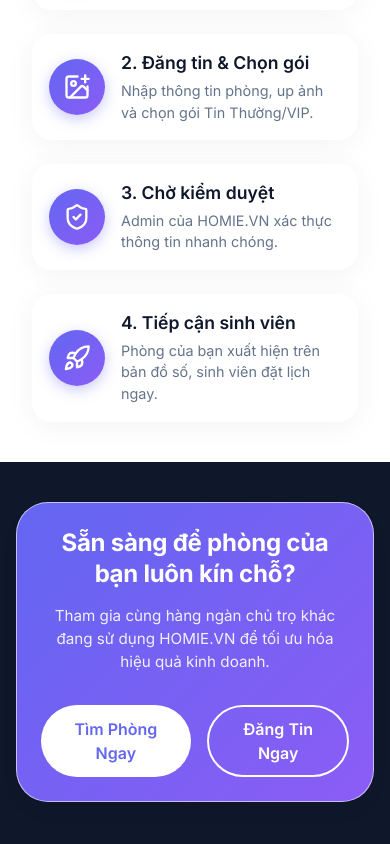
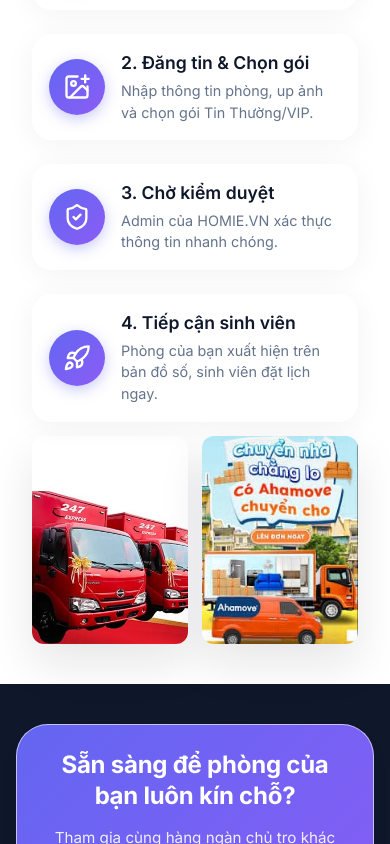
Before and after one commit to VitStudio/phongtro, a React (Vite) app: page / in a window 390 px wide. Shown: the part 7728-8572 px from the top of the page. Built offline with nearby package versions, Linux system fonts and the light colour scheme.

Commit message:
ads version

```diff
--- a/src/components/landing/ProcessSection.jsx
+++ b/src/components/landing/ProcessSection.jsx
@@ -1,5 +1,7 @@
 import React from 'react';
 import { UserPlus, ImagePlus, ShieldCheck, Rocket } from 'lucide-react';
+import ads1 from '../../assets/ads/ads1.jpg';
+import ads2 from '../../assets/ads/ads2.jpg';
 
 const STEPS = [
   { icon: <UserPlus size={28}/>, title: "1. Đăng ký tài khoản", desc: "Tạo tài khoản Chủ trọ/Môi giới trong 1 phút." },
@@ -15,7 +17,12 @@
         <h2 className="section-title">Quy Trình Đơn Giản</h2>
         <p className="section-subtitle">Chỉ với 4 bước, phòng của bạn sẽ tiếp cận ngay hàng vạn sinh viên đang có nhu cầu thực sự.</p>
 
-        <div style={{ display: 'flex', flexDirection: 'column', gap: '24px', maxWidth: '700px', margin: '0 auto', position: 'relative' }}>
+        <div className="process-ad-layout">
+          <aside className="process-ad process-ad--left" aria-label="Quảng cáo dịch vụ chuyển trọ 247 Express">
+            <img src={ads1} alt="247 Express - Dịch vụ chuyển trọ" loading="lazy" />
+          </aside>
+
+          <div className="process-steps">
             {/* Vertical connecting line */}
             <div className="desktop-only" style={{ position: 'absolute', left: 'clamp(30px, 5vw, 40px)', top: 0, bottom: 0, width: 2, background: 'linear-gradient(to bottom, var(--primary), var(--accent), transparent)', opacity: 0.3 }}></div>
             {STEPS.map((step, index) => (
@@ -30,6 +37,11 @@
               </div>
             ))}
           </div>
+
+          <aside className="process-ad process-ad--right" aria-label="Quảng cáo dịch vụ chuyển nhà Ahamove">
+            <img src={ads2} alt="Ahamove - Dịch vụ chuyển nhà" loading="lazy" />
+          </aside>
+        </div>
       </div>
     </section>
   );
--- a/src/index.css
+++ b/src/index.css
@@ -637,6 +637,87 @@
   padding: 32px;
 }
 
+.process-ad-layout {
+  display: grid;
+  grid-template-columns: minmax(180px, 240px) minmax(520px, 700px) minmax(180px, 240px);
+  align-items: center;
+  justify-content: center;
+  gap: clamp(20px, 4vw, 40px);
+  width: 100%;
+}
+
+.process-steps {
+  display: flex;
+  flex-direction: column;
+  gap: 24px;
+  width: 100%;
+  max-width: 700px;
+  margin: 0 auto;
+  position: relative;
+}
+
+.process-ad {
+  align-self: center;
+  width: 100%;
+}
+
+.process-ad img {
+  display: block;
+  width: 100%;
+  aspect-ratio: 3 / 4;
+  height: auto;
+  object-fit: cover;
+  object-position: center;
+  border-radius: 14px;
+  background: #fff;
+  box-shadow: 0 20px 45px rgba(15, 23, 42, 0.1);
+}
+
+.process-ad--left img {
+  object-position: left center;
+}
+
+@media (max-width: 1180px) {
+  .process-ad-layout {
+    grid-template-columns: minmax(0, 1fr) minmax(0, 1fr);
+    max-width: 760px;
+    margin: 0 auto;
+  }
+
+  .process-steps {
+    grid-column: 1 / -1;
+    order: 1;
+  }
+
+  .process-ad--left {
+    order: 2;
+  }
+
+  .process-ad--right {
+    order: 3;
+  }
+
+  .process-ad img {
+    aspect-ratio: 3 / 4;
+  }
+}
+
+@media (max-width: 640px) {
+  .process-ad-layout {
+    grid-template-columns: minmax(0, 1fr) minmax(0, 1fr);
+    gap: 14px;
+  }
+
+  .process-steps {
+    grid-column: 1 / -1;
+  }
+
+  .process-ad img {
+    aspect-ratio: 3 / 4;
+    border-radius: 12px;
+  }
+}
+
 .nav-container-row {
   display: flex;
   align-items: center;
```
Also changed, not shown: src/assets/ads/ads1.jpg (added), src/assets/ads/ads2.jpg (added). Lines whose indentation alone changed are shown as unchanged.
